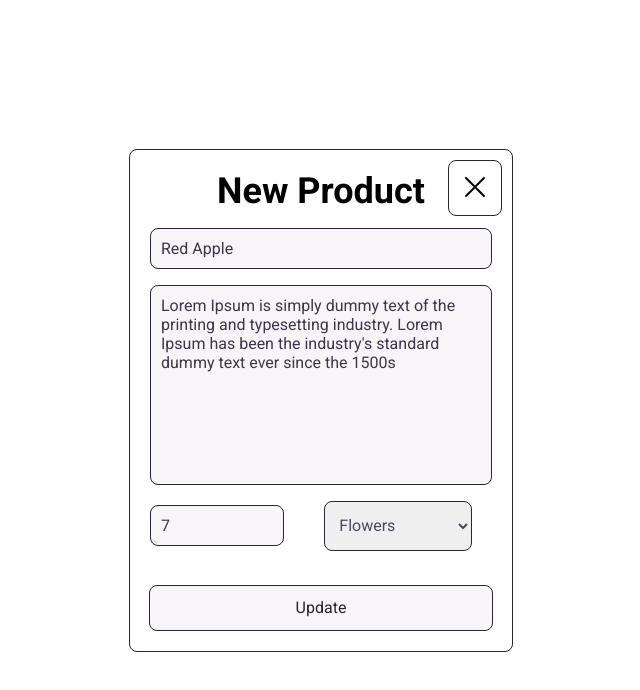
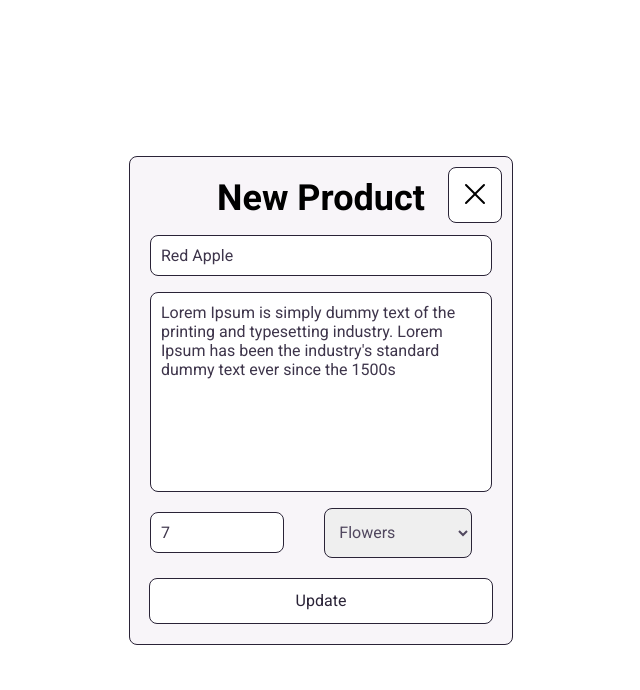
Before and after one commit to ViniciusdePSouza/Ws_Admin, a React (Vite) app: page /edit/1 in a window 1280 px wide. Shown: the top 690 px of the page, without its empty margins (319-959 px from the left). Built offline with nearby package versions, Linux system fonts and the light colour scheme; data requests are answered from the project's data file.

Commit message:
styles: new product and edit product form styles improvements

```diff
--- a/src/Pages/AddProduct/styles.ts
+++ b/src/Pages/AddProduct/styles.ts
@@ -30,6 +30,8 @@ export const Form = styled.form`
 
   border: 1px solid ${({ theme }) => theme.COLORS.GRAY_400};
 
+  background-color: ${({ theme }) => theme.COLORS.WHITE_100};
+
   padding: 2rem;
 
   border-radius: 8px;
@@ -59,6 +61,8 @@ export const ButtonClose = styled.button`
 
   border: 1px solid ${({ theme }) => theme.COLORS.GRAY_400};
 
+  background-color: ${({ theme }) => theme.COLORS.WHITE};
+
   cursor: pointer;
 `;
 
@@ -68,6 +72,8 @@ export const PriceTagWrapper = styled.div`
   align-items: center;
   gap: 2rem;
   justify-content: space-between;
+
+  margin-bottom: 1.2rem;
 `;
 
 export const Select = styled(FormSelect.Select)`
--- a/src/Pages/EditProduct/styles.ts
+++ b/src/Pages/EditProduct/styles.ts
@@ -30,6 +30,8 @@ export const Form = styled.form`
 
   border: 1px solid ${({ theme }) => theme.COLORS.GRAY_400};
 
+  background-color: ${({ theme }) => theme.COLORS.WHITE_100};
+
   padding: 2rem;
 
   border-radius: 8px;
@@ -59,6 +61,8 @@ export const ButtonClose = styled.button`
 
   border: 1px solid ${({ theme }) => theme.COLORS.GRAY_400};
 
+  background-color: ${({ theme }) => theme.COLORS.WHITE};
+
   cursor: pointer;
 `;
 
@@ -68,6 +72,7 @@ export const PriceTagWrapper = styled.div`
   align-items: center;
   gap: 2rem;
   justify-content: space-between;
+  margin-bottom: 1.2rem;
 `;
 
 export const Select = styled(FormSelect.Select)`
--- a/src/components/Button/styles.ts
+++ b/src/components/Button/styles.ts
@@ -9,14 +9,12 @@ export const Container = styled.button`
 
   padding: 1.2rem 0;
 
-  margin-top: 2.6rem;
-
   font-size: 1.6rem;
   line-height: 2rem;
 
   color: ${({ theme }) => theme.COLORS.GRAY_400};
 
-  background: ${({ theme }) => theme.COLORS.WHITE_100};
+  background: ${({ theme }) => theme.COLORS.WHITE};
 
   border: 1px solid ${({ theme }) => theme.COLORS.GRAY_400};
 
--- a/src/components/Input/styles.ts
+++ b/src/components/Input/styles.ts
@@ -10,7 +10,7 @@ export const Container = styled.div`
   > input {
     width: 100%;
 
-    background: ${({ theme }) => theme.COLORS.WHITE_100};
+    background: ${({ theme }) => theme.COLORS.WHITE};
 
     padding: 1rem;
 
--- a/src/components/TextArea/styles.ts
+++ b/src/components/TextArea/styles.ts
@@ -13,7 +13,7 @@ export const Container = styled.div`
 
     resize: none;
 
-    background: ${({ theme }) => theme.COLORS.WHITE_100};
+    background: ${({ theme }) => theme.COLORS.WHITE};
 
     padding: 1rem;
 
```
